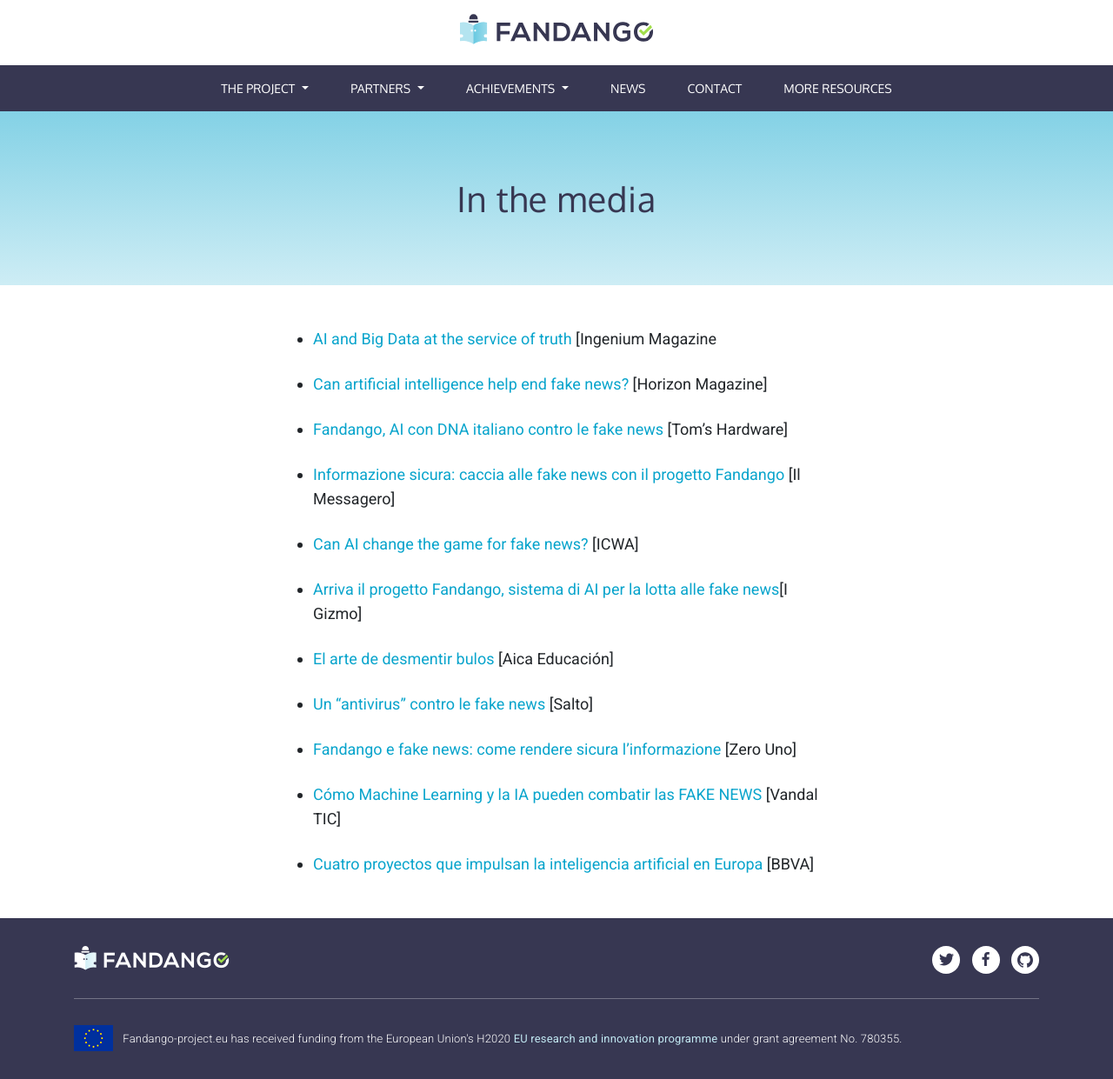
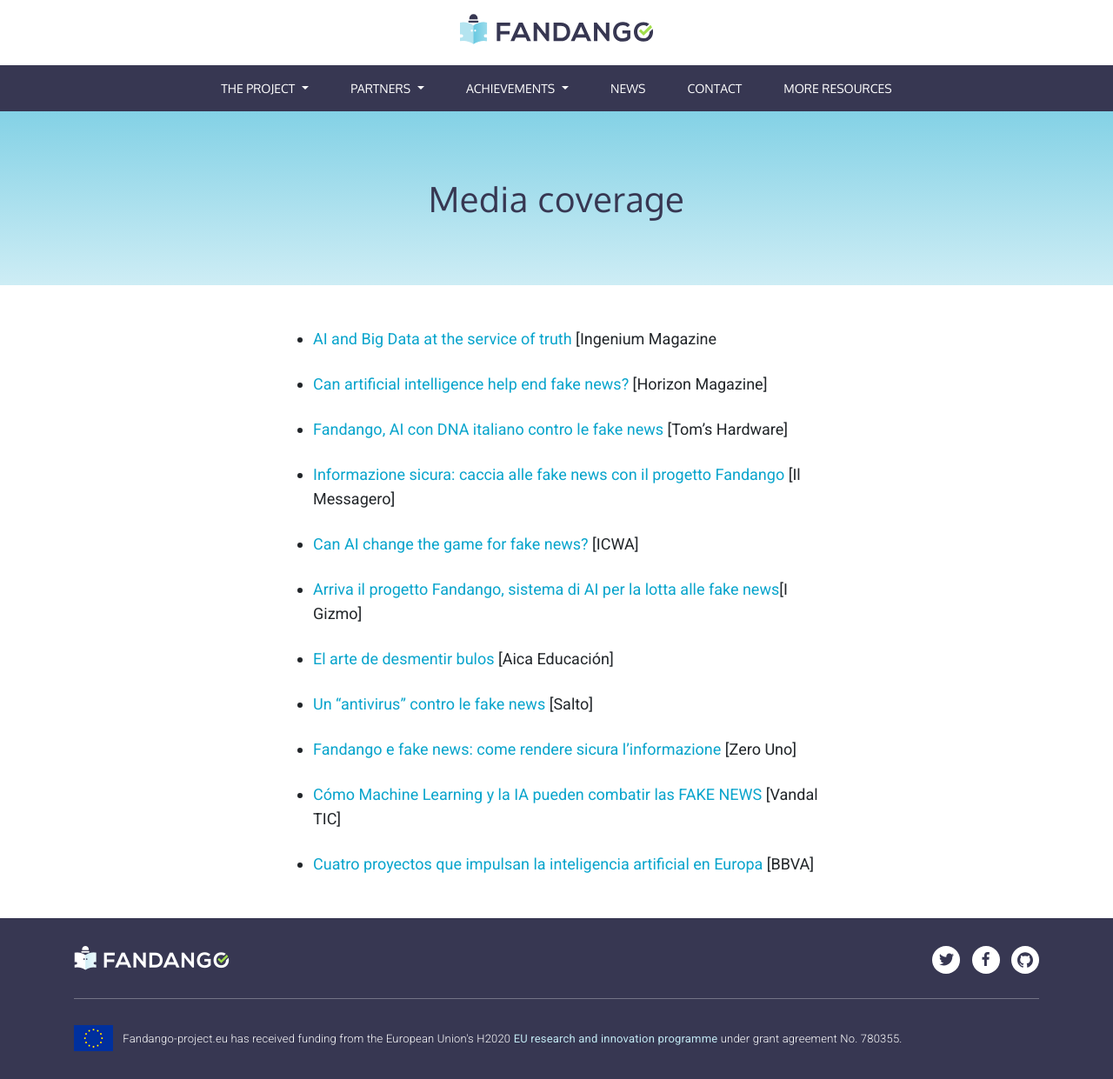
Before and after one commit to fandangOrg/fandango-web, a Jekyll site: the page built from achievements/media.markdown, in a window 1280 px wide. Shown: the whole page at 87% size. Built offline with Jekyll 4.4.1, drawn with Linux system fonts in a browser that asks for light colours; comment, search, counter and statistics services are not loaded.

Commit message:
Updated Media

```diff
--- a/achievements/media.markdown
+++ b/achievements/media.markdown
@@ -1,9 +1,9 @@
 ---
-title: In the media
+title: Media coverage
 date: 2020-09-14 13:25:00 Z
 permalink: "/achievements/media/"
 position: 2
-navigation_order: 2
+navigation_order: 3
 navigation_parent: Achievements
 ---
 
```
